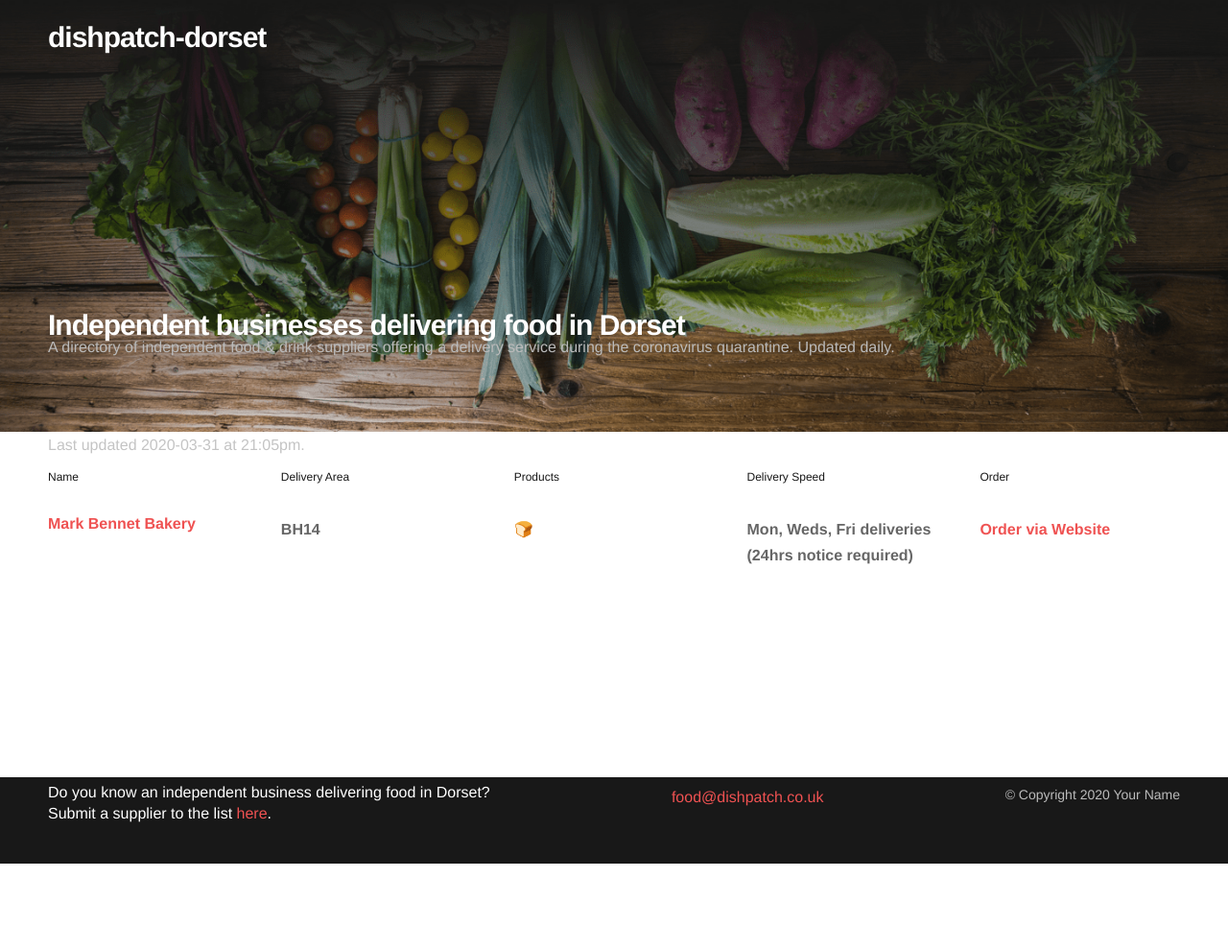
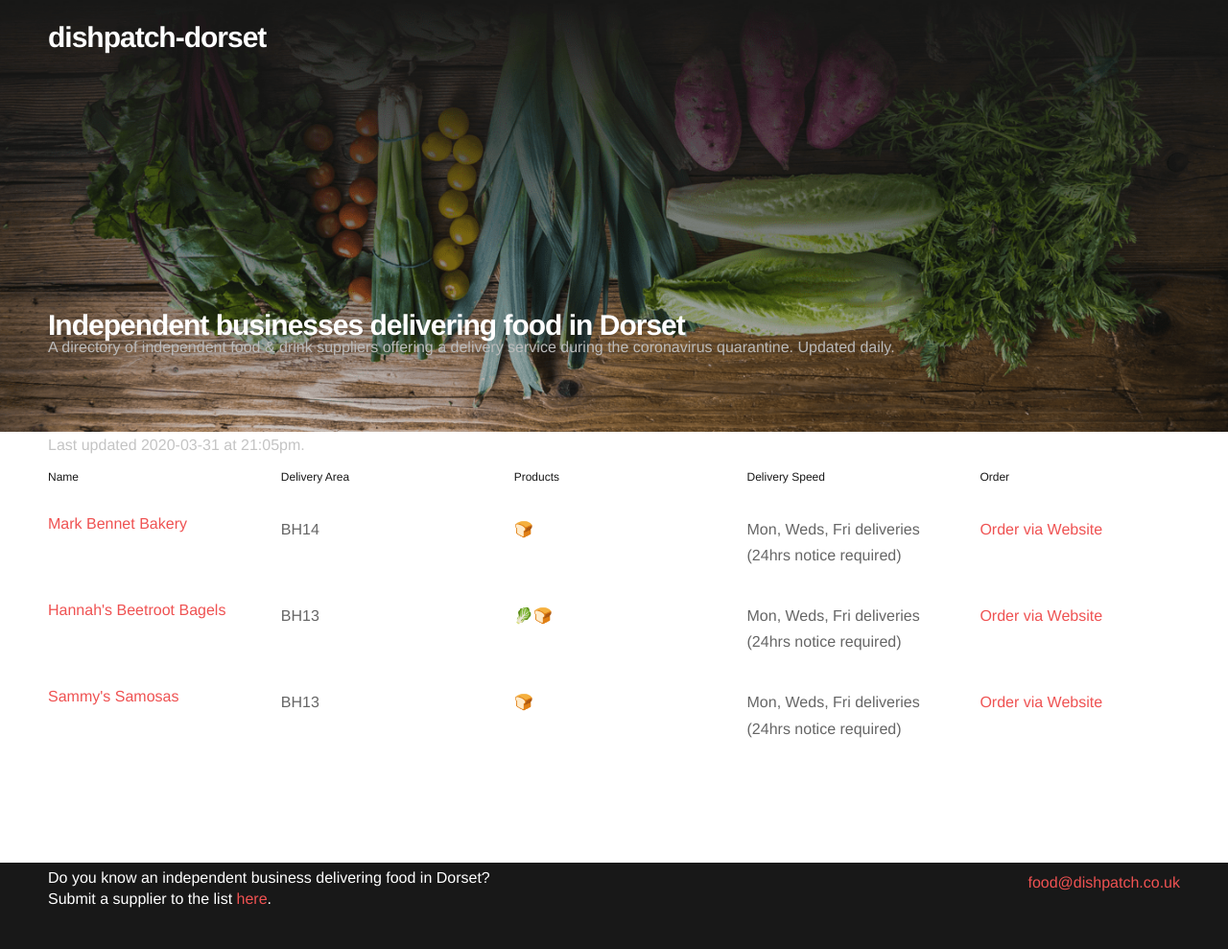
Before and after one commit to birdieorbust/dishpatch-dorset, a Jekyll site: the page built from index.html, in a window 1280 px wide. Shown: the whole page at 96% size. Built offline with Jekyll 4.4.1, drawn with Linux system fonts in a browser that asks for light colours; nearby versions of some CDN libraries; the list of posts is cut into pages by our own code; before the commit the page ends 900 px from its top, so only the background shows below that.

Commit message:
editting stylesheets

```diff
--- a/_includes/footer.html
+++ b/_includes/footer.html
@@ -4,5 +4,4 @@
             <p style="color: #FFFFFF">Submit a supplier to the list <a href=" target="_blank">here</a>.</p>
         </div>
         <a style="margin-top: 5px;" href="mailto:food@dishpatch.co.uk">food@dishpatch.co.uk</a>
-        <p class="small">© Copyright {{ site.time | date: '%Y' }} {{ site.author }}</p>
     </footer>
--- a/_layouts/default.html
+++ b/_layouts/default.html
@@ -43,17 +43,46 @@
         </div>
         <div class="table-parent">
             <div class="table">
-              <a class="table_item table_name" target="_blank" href="http://artisanmark.com/">Mark Bennet Bakery</a>
-              <p class="table_item">BH14</p>
-              <p class="table_item">🍞</p>
-              <p class="table_item">Mon, Weds, Fri deliveries (24hrs notice required)</p>
-              <p class="table_item table_order"><a target="_blank" href="http://artisanmark.com/">Order via Website</a></p>
+              <a class="table-item table_name" target="_blank" href="http://artisanmark.com/">Mark Bennet Bakery</a>
+              <p class="table-item">BH14</p>
+              <p class="table-item">🍞</p>
+              <p class="table-item">Mon, Weds, Fri deliveries (24hrs notice required)</p>
+              <p class="table-item table-order"><a target="_blank" href="https://www.andreasveg.co.uk/">Order via Website</a></p>
             </div>
+            <a target="_blank" class="table-order-button" href="https://www.andreasveg.co.uk/">
+              <p class="table-order-button-text" style="opacity: 0.75">Order Now</p>
+              <p class="table-order-button-text">Go to Website</p>
+            </a>
+          </div>
+          <div class="table-parent">
+            <div class="table">
+              <a class="table-item table_name" target="_blank" href="http://BBB.com/">Hannah's Beetroot Bagels</a>
+              <p class="table-item">BH13</p>
+              <p class="table-item">🥬🍞</p>
+              <p class="table-item">Mon, Weds, Fri deliveries (24hrs notice required)</p>
+              <p class="table-item table-order"><a target="_blank" href="https://BBB.co.uk/">Order via Website</a></p>
+            </div>
+            <a target="_blank" class="table-order-button" href="https:/BBBB.co.uk/">
+              <p class="table-order-button-text" style="opacity: 0.75">Order Now</p>
+              <p class="table-order-button-text">Go to Website</p>
+            </a>
+          </div>
+          <div class="table-parent">
+            <div class="table">
+              <a class="table-item table_name" target="_blank" href="http://BBB.com/">Sammy's Samosas</a>
+              <p class="table-item">BH13</p>
+              <p class="table-item">🍞</p>
+              <p class="table-item">Mon, Weds, Fri deliveries (24hrs notice required)</p>
+              <p class="table-item table-order"><a target="_blank" href="https://BBB.co.uk/">Order via Website</a></p>
+            </div>
+            <a target="_blank" class="table-order-button" href="https:/BBBB.co.uk/">
+              <p class="table-order-button-text" style="opacity: 0.75">Order Now</p>
+              <p class="table-order-button-text">Go to Website</p>
+            </a>
           </div>
       </div>
     </section>
-
-
+    {% include footer.html %}
 </main>
 
 </div>
@@ -64,7 +93,5 @@
   <script src="{{ "/" | relative_url  }}assets/js/highlight.js"></script>
   <script>hljs.initHighlightingOnLoad();</script>
 
-{% include footer.html %}
-
 </body>
 </html>
--- a/assets/css/style.css
+++ b/assets/css/style.css
@@ -74,8 +74,24 @@
 	background-repeat: no-repeat;
 	display: flex;
 	flex-direction: column;
+	margin: -10px -20px 20px -20px;
+    padding: 10px 20px 10px 20px;
 }
 
+.header {
+    display: flex;
+    flex-direction: row;
+    justify-content: space-between;
+}
+
+.hero_text {
+	padding-top: 80px;
+}
+
+main {
+    padding: 10px 20px 70px 20px;
+    min-height: calc(100vh - 70px);
+}
 
 @media (min-width: 768px){
 .hero {
@@ -401,7 +417,8 @@
 .footer {
     background: #181818;
     padding: 8px 20px;
-	display: block;
+    bottom: 0;
+    height: 110px;
 }
 
 
@@ -413,7 +430,12 @@
 /* Tables */
 
 
-.table_labels {
+.table-name {
+    font-size: 14px;
+    color: #181818;
+}
+
+.table-labels {
 
 	display: none;
 }
@@ -430,11 +452,22 @@
 
 .table {
     width: 100%;
-	font-weight: bold;
+    max-width: 100%;
+    margin-bottom: 1rem;
+    background-color: transparent;
+}
+
+.table {
+    flex-wrap: wrap;
+    margin-bottom: 0px;
 }
 
 .table-item{
 	width: 100%;
+}
+
+.table-labels {
+    display: none;
 }
 
 .table-label {
@@ -445,20 +478,38 @@
     margin-right: 8px;
 }
 
+.table-order {
+    display: none;
+}
+
+.table-order-button-text {
+    color: #FFFFFF;
+    text-align: center;
+    display: inline-block;
+}
+
+.table-order-button {
+    background-color: #EF5252;
+    border-radius: 15px;
+    min-width: 40%;
+    padding: 5px 10px 5px 10px;
+    display: flex;
+    flex-direction: column;
+    justify-content: center;
+}
+
+.a {
+    color: #EF5252;
+    text-decoration: none;
+    background-color: transparent;
+}
+
 @media (min-width: 768px) {
 
-.table-labels {
-    display: flex;
-    flex-direction: row;
-    justify-content: space-between;
-    margin-bottom: 10px;
+.a {
+	font-size: 16px;
 }
 
-.table-parent {
-    box-shadow: none;
-    padding: 0;
-    margin-bottom: 0;
-}
 
 .table {
 	display: flex;
@@ -468,11 +519,37 @@
 	margin-bottom: 16px;
 }
 
-.table_item {
+.table-labels {
+    display: flex;
+    flex-direction: row;
+    justify-content: space-between;
+    margin-bottom: 10px;
+}
+
+.table-name {
+    font-size: 16px;
+}
+
+.table-parent {
+    box-shadow: none;
+    padding: 0;
+    margin-bottom: 0;
+}
+
+
+.table-item {
     display: block;
     text-align: left;
     width: 17%;
     margin-right: 8px;
+}
+
+.table-order {
+    display: inline-block;
+}
+
+.table-order-button {
+    display: none;
 }
 
 .footer {
```
Lines whose indentation alone changed are shown as unchanged.
